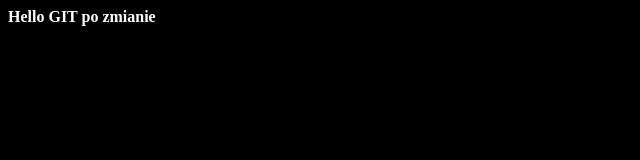
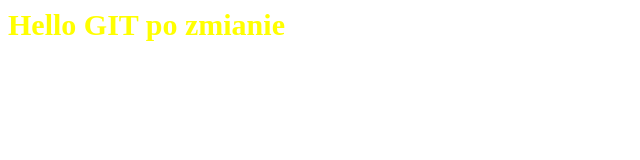
Before and after one commit to Agnieszka1984/test, a plain HTML site: page index.html in a window 1280 px wide. Shown: the whole page, without its empty margins (0-640 px from the left). Drawn offline with Linux system fonts and the light colour scheme.

Commit message:
Testowanie

```diff
--- a/style.css
+++ b/style.css
@@ -1,4 +1,6 @@
 body{
-background-color:#000;
-color:#fff;
-font-weight:bold;}
+background-color:#red;
+font-size:30px;
+color:yellow;
+font-weight:bold;
+font-style: justify;}
```
